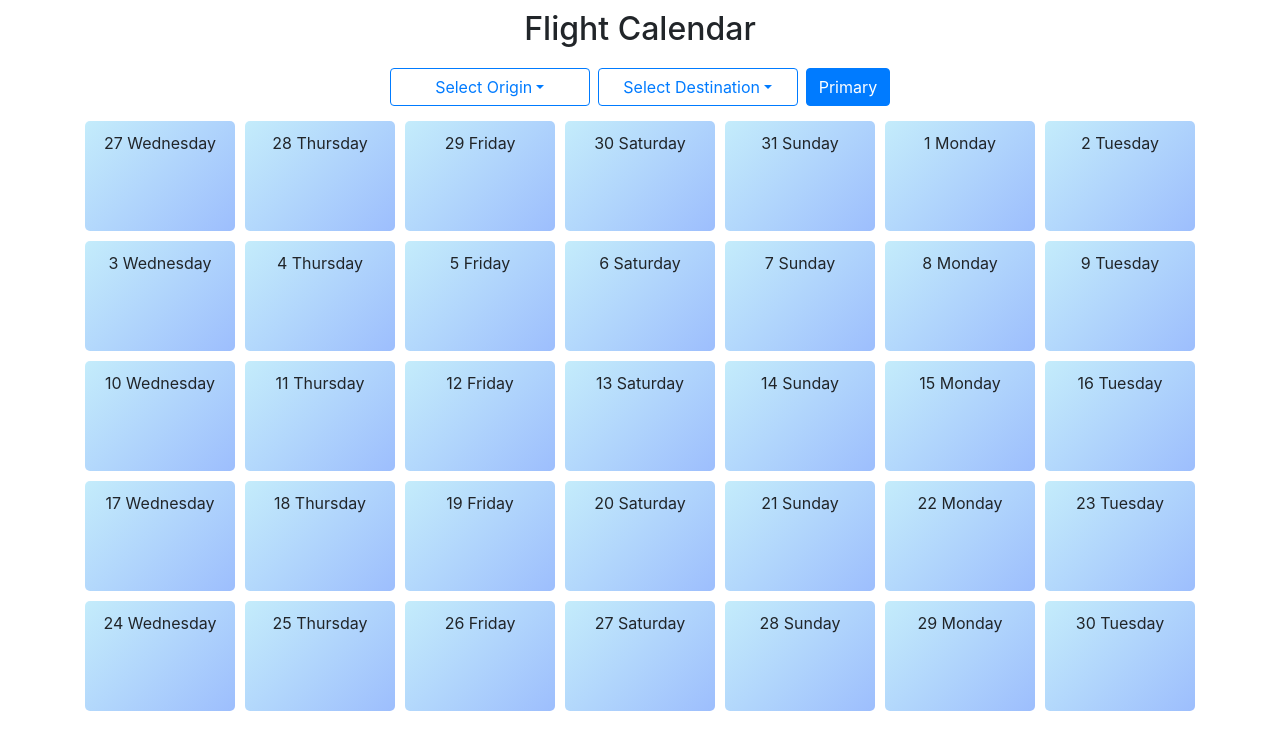
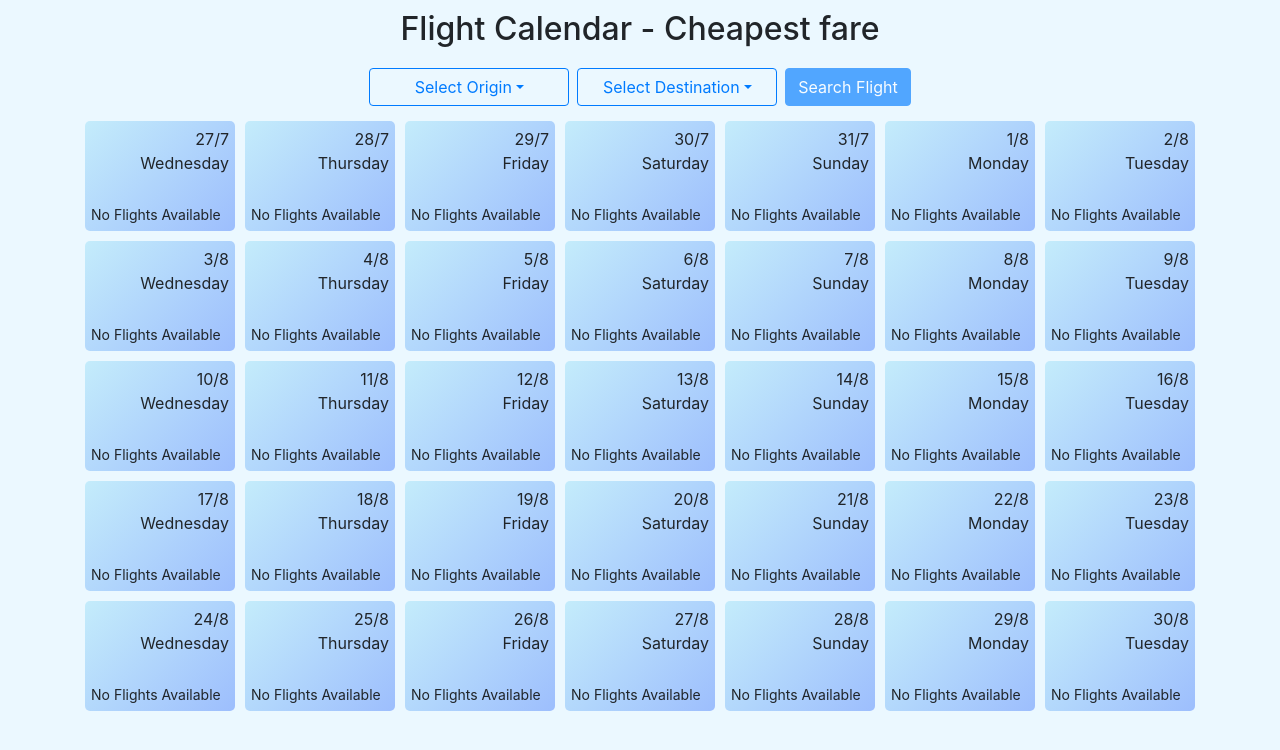
Before and after one commit to madhur29shah87/flightCalendar, an Angular app: page / in a window 1280 px wide. Shown: the top 750 px of the page. Built offline with nearby package versions, Linux system fonts and the light colour scheme.

Commit message:
Flight fare rendered + fetching logic + DD selection + disabled button

```diff
--- a/src/app/dateData.ts
+++ b/src/app/dateData.ts
@@ -2,6 +2,7 @@ export class DateData {
     todaysDay: Date;
     date: number;
     day: number;
+    month: number;
     yyyymmdd: string;
     flightName: string;
     flightPrice: number;
--- a/src/app/flight-calendar/flight-calendar.component.css
+++ b/src/app/flight-calendar/flight-calendar.component.css
@@ -54,10 +54,26 @@ h2 {
     background:linear-gradient(135deg, #c4ecfb 0%,#9dbefd 100%);
 
     margin: 5px;
-    padding: 10px;
+    padding: 6px;
     border-radius: 5px;
     display: flex;
-    justify-content: center;
+    flex-direction: column;
+    justify-content: space-between;
+}
+
+.dayDate {
+    display: flex;
+    flex-direction: column;
+    align-items: flex-end;
+}
+
+.flight-rate {
+    display: flex;
+    justify-content: space-between;
+}
+
+.no-flight {
+    font-size: 14px;
 }
 
 .flight-calendar-rows {
--- a/src/app/flight-calendar/flight-calendar.component.html
+++ b/src/app/flight-calendar/flight-calendar.component.html
@@ -1,12 +1,12 @@
 <div class="flight-container">
-  <h2> Flight Calendar</h2>
+  <h2>Flight Calendar - Cheapest fare</h2>
   <div class="flight-dd-container">
     <div class="d-inline-block" ngbDropdown #oridinDrop="ngbDropdown">
       <button class="btn btn-outline-primary mr-2 flight-dropdown-width" id="dropdownManual" ngbDropdownAnchor
         (focus)="oridinDrop.open()">{{origin}}</button>
       <div ngbDropdownMenu aria-labelledby="dropdownManual">
-        <button ngbDropdownItem value="SIN" (click)="changeOrigin('Singapoore')">Singapore</button>
-        <button ngbDropdownItem value="KUL" (click)="changeOrigin('Kuala Lumpur')">Kuala Lumpur</button>
+        <button ngbDropdownItem value="SIN" (click)="changeOrigin($event)">Singapore</button>
+        <button ngbDropdownItem value="KUL" (click)="changeOrigin($event)">Kuala Lumpur</button>
       </div>
     </div>
 
@@ -14,12 +14,13 @@
       <button class="btn btn-outline-primary mr-2 flight-dropdown-width" id="dropdownManual" ngbDropdownAnchor
         (focus)="destinationDrop.open()">{{destination}}</button>
       <div ngbDropdownMenu aria-labelledby="dropdownManual">
-        <button ngbDropdownItem value="SIN" (click)="changeDestination('Singapoore')">Singapore</button>
-        <button ngbDropdownItem value="KUL" (click)="changeDestination('Kuala Lumpur')">Kuala Lumpur</button>
-        <button ngbDropdownItem value="SFO" (click)="changeDestination('San Francisco')">San Francisco</button>
+        <button ngbDropdownItem value="SIN" (click)="changeDestination($event)">Singapore</button>
+        <button ngbDropdownItem value="KUL" (click)="changeDestination($event)">Kuala Lumpur</button>
+        <button ngbDropdownItem value="SFO" (click)="changeDestination($event)">San Francisco</button>
       </div>
     </div>
-    <button (click)="getFlightDetail()" [disabled]="invalidRoute" type="button" class="btn btn-primary">Primary</button>
+    <button (click)="getFlightDetail()" [disabled]="!locationSelected" type="button" class="btn btn-primary">Search
+      Flight</button>
   </div>
 
   <div class="errorMsg" *ngIf="invalidRoute">Origin and destination should not be same</div>
@@ -27,9 +28,24 @@
   <div class="flight-calendar-container">
     <div *ngFor="let row of rows" class="flight-calendar-rows">
       <div *ngFor="let weekDay of columns" class="flight-day">
-          <!-- <span>{{dayCounter(dayItem)}}</span> -->
-          {{allDates[row][weekDay].date}}
-          {{days[allDates[row][weekDay].day]}}
+        <!-- <span>{{dayCounter(dayItem)}}</span> -->
+        <div class="dayDate">
+          <span>{{allDates[row][weekDay].date}}/{{allDates[row][weekDay].month}}</span>
+          <span>{{days[allDates[row][weekDay].day]}}</span>
+        </div>
+        <div *ngIf="allDates[row][weekDay].flightPrice; else noflight" class="flight-rate">
+          <span>
+            Fare
+          </span>
+          <span>
+            {{allDates[row][weekDay].flightPrice | currency}}
+          </span>
+        </div>
+        <ng-template #noflight>
+          <span class="no-flight">
+            No Flights Available
+          </span>
+        </ng-template>
       </div>
     </div>
   </div>
--- a/src/app/flight-calendar/flight-calendar.component.ts
+++ b/src/app/flight-calendar/flight-calendar.component.ts
@@ -14,16 +14,17 @@ export class FlightCalendarComponent implements OnInit {
   invalidRoute: boolean = false;
   rows: number[] = [0, 1, 2, 3, 4];
   columns: number[] = [0, 1, 2, 3, 4, 5, 6];
-
   days: String[] = ['Monday', 'Tuesday', 'Wednesday', 'Thursday', 'Friday', 'Saturday', 'Sunday'];
   dayItem: number = 0;
+
+  locationSelected: boolean = false;
 
   readonly ROOT_URL = "https://skyscanner-skyscanner-flight-search-v1.p.rapidapi.com/apiservices/pricing/uk2/v1.0/";
   readonly country = "US";
   readonly currency = "USD";
   readonly locale = "en-US";
-  // QUOTES_URL: string = "https://skyscanner-skyscanner-flight-search-v1.p.rapidapi.com/apiservices/browsequotes/v1.0/" + this.country + "/" + this.currency + "/" + this.locale + "/";
-  ROUTE_URL: string = "https://skyscanner-skyscanner-flight-search-v1.p.rapidapi.com/apiservices/browseroutes/v1.0/" + this.country + "/" + this.currency + "/" + this.locale + "/";
+  QUOTES_URL: string = "https://skyscanner-skyscanner-flight-search-v1.p.rapidapi.com/apiservices/browsequotes/v1.0/" + this.country + "/" + this.currency + "/" + this.locale + "/";
+  //ROUTE_URL: string = "https://skyscanner-skyscanner-flight-search-v1.p.rapidapi.com/apiservices/browseroutes/v1.0/" + this.country + "/" + this.currency + "/" + this.locale + "/";
 
   selectedOrigin: String = "SIN";
   selectedDestination: String = "KUL";
@@ -43,7 +44,7 @@ export class FlightCalendarComponent implements OnInit {
 
   getyyyymmdd(date) {
     let day = date.getDate() < 10 ? '0' + date.getDate() : date.getDate();
-    let month = date.getMonth() < 10 ? '0' + (date.getMonth() + 1) : date.getMonth() + 1;
+    let month = (date.getMonth() + 1) < 10 ? '0' + (date.getMonth() + 1) : date.getMonth() + 1;
     let year = date.getFullYear();
     return year + "-" + month + "-" + day;
   }
@@ -61,37 +62,42 @@ export class FlightCalendarComponent implements OnInit {
       "x-rapidapi-key": "cb1422ffc0msh6c2795240f66f6ep176724jsn5cf289092410",
       "content-type": "application/x-www-form-urlencoded"
     });
-    let tempUrl = this.ROUTE_URL + this.selectedOrigin + "/" + this.selectedDestination + "/" + this.outboundpartialdate;
+    let tempUrl = this.QUOTES_URL + this.selectedOrigin + "/" + this.selectedDestination + "/" + this.outboundpartialdate;
     // this.http.get(this.ROOT_URL + 'dade2fea-2399-4627-9127-46b2dcd2ea47',
     //   { headers: headers, params: { 'originAirports': 'SIN', 'destinationAirports': 'KUL' } }).subscribe();
 
-    this.http.get<any>(tempUrl, { headers: headers }).subscribe(data => this.sortData(data));
+    // this.http.get<any>(tempUrl, { headers: headers }).subscribe(data => this.sortData(data));
+    this.http.get<any>(tempUrl, { headers: headers }).subscribe((response) => {
+      this.sortData(response);
+    },
+      (error) => {
+        console.log('------->' + error.message);
+      });
   }
 
-  sortData(route) {
+  sortData(quotes) {
     let quoteArray: number[] = [];
-    // let carriers = routes.Carriers;
-    let quotes = route.Quotes;
-
-    // let smallestQuote = quoteArray[0];
-    // let legth = quoteArray.length;
-    // for (let i = 1; i < length; i++) {
-    //   if (quoteArray[i] < smallestQuote) {
-    //     smallestQuote = quoteArray[i];
-    //   }
-    // }
-
-    quotes.forEach(quote => {
+    // let quotes = route.Quotes;
+    if (quotes && quotes.Quotes && quotes.Quotes.length > 0) {
+      quotes.Quotes.forEach(quote => {
         // quoteArray.push(quote.MinPrice);
-      console.log('-->'+quote.MinPrice);
+        console.log('-->' + quote.MinPrice);
         this.allDates.forEach(element => {
           let dateData = element.filter(x => x.yyyymmdd === quote.OutboundLeg.DepartureDate.split('T')[0]);
-        if(dateData[0]){
+          if (dateData[0]) {
             dateData[0].flightPrice = quote.MinPrice;
           }
         });
       });
-
+    }
+    let nextDate = new Date(this.outboundpartialdate);
+    if (nextDate < (new Date(this.allDates[4][6].yyyymmdd))) {
+      nextDate.setDate(nextDate.getDate() + 1);
+      this.outboundpartialdate = this.getyyyymmdd(nextDate);
+      this.getFlightDetail();
+    } else {
+      this.outboundpartialdate = this.getTodaysDate();
+    }
   }
 
   constructor(private http: HttpClient) { }
@@ -117,6 +123,7 @@ export class FlightCalendarComponent implements OnInit {
       let yyyymmdd = this.getyyyymmdd(nextDay);
       this.dateData.date = nextDay.getDate();
       this.dateData.day = nextDay.getDay();
+      this.dateData.month = nextDay.getMonth();
       this.dateData.yyyymmdd = yyyymmdd;
       this.allDates[j] = (!this.allDates[j]) ? [] : this.allDates[j];
       this.allDates[j][k] = this.dateData;
@@ -127,31 +134,23 @@ export class FlightCalendarComponent implements OnInit {
       }
     }
   }
-  changeOrigin(obj) {
-    this.origin = obj;
+  changeOrigin(event) {
+    this.origin = event.target.innerText;
+    this.selectedOrigin = event.target.value;
     this.originDestValid();
   }
 
-  changeDestination(obj) {
-    this.destination = obj;
+  changeDestination(event) {
+    this.destination = event.target.innerText;
+    this.selectedDestination = event.target.value;
     this.originDestValid();
   }
 
   originDestValid() {
     if (this.origin != "Select Origin" && this.destination != "Select Destination") {
-      this.invalidRoute = (this.origin == this.destination) ? true : false;
+      this.invalidRoute = (this.origin === this.destination) ? true : false;
+      this.locationSelected = (this.origin !== this.destination);
     }
   }
 
-  // createArray(n: number): any[] {
-  //   return Array(n);
-  // }
-
-  // dayCounter(val) {
-  //   this.dateData.date = this.allDates[val].date;
-  //   this.dateData.day = this.allDates[val].day;
-  //   this.dayItem = val + 1;
-  //   return this.dateData.date;
-  // }
-
 }
--- a/src/styles.css
+++ b/src/styles.css
@@ -1,2 +1,6 @@
 /* You can add global styles to this file, and also import other style files */
 @import "~bootstrap/dist/css/bootstrap.css";
+
+body{
+    background-color: #ebf8ff;
+}
```
Lines whose indentation alone changed are shown as unchanged.
